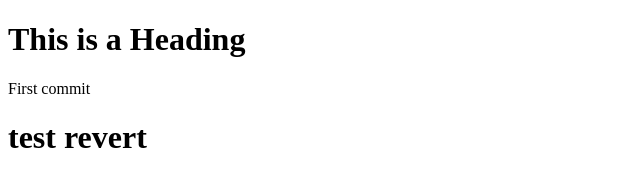
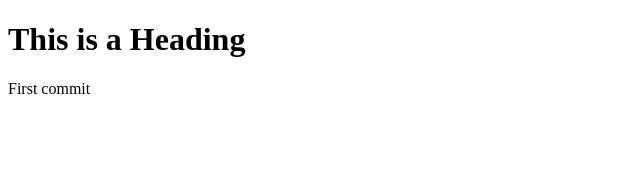
Before and after one commit to dunker1304/test-git, a plain HTML site: page index.html in a window 1280 px wide. Shown: the whole page, without its empty margins (0-640 px from the left). Drawn offline with Linux system fonts and the light colour scheme.

Commit message:
Revert "a"
This reverts commit 6b9b10c108119d7e9491fa7989c0fdd3d9c59a95.

```diff
--- a/index.html
+++ b/index.html
@@ -8,6 +8,6 @@
 
 <h1>This is a Heading</h1>
 <p>First commit</p>
-<h1>test revert</h1>
+
 </body>
 </html>
```
